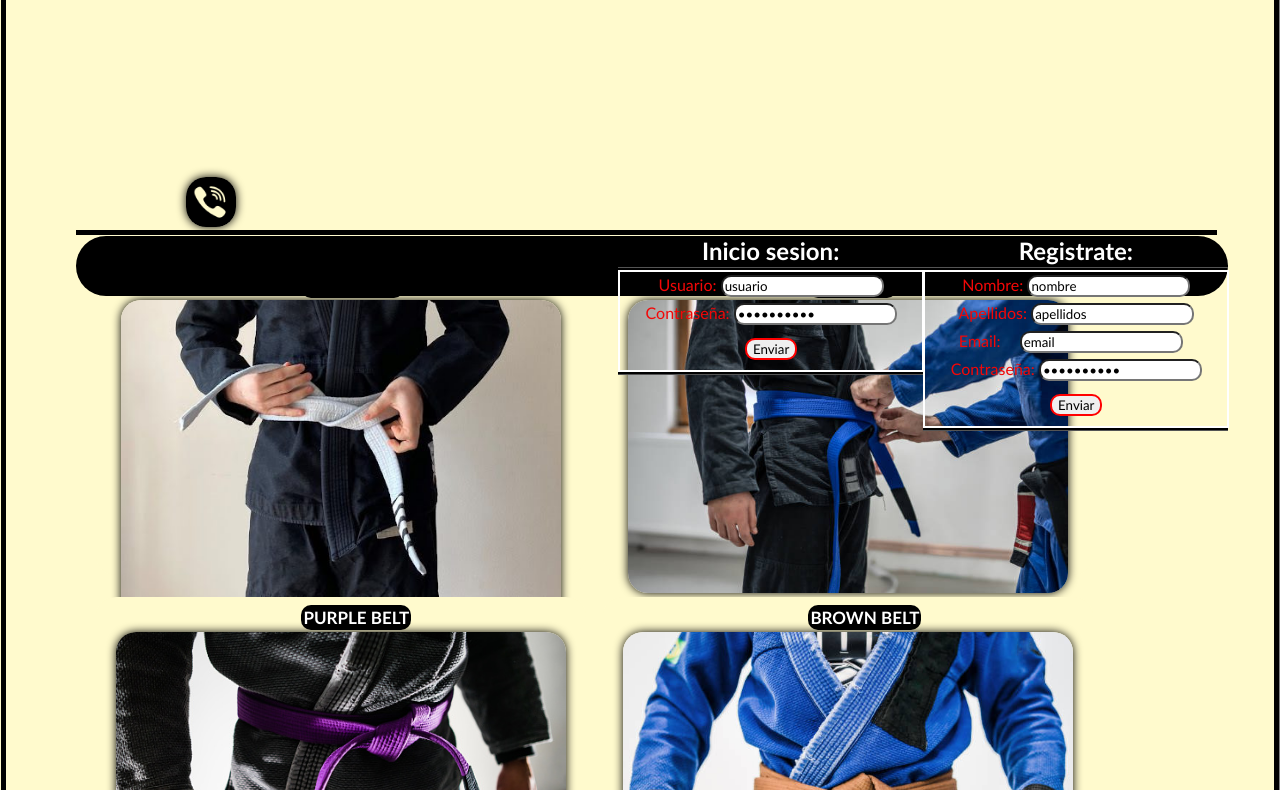
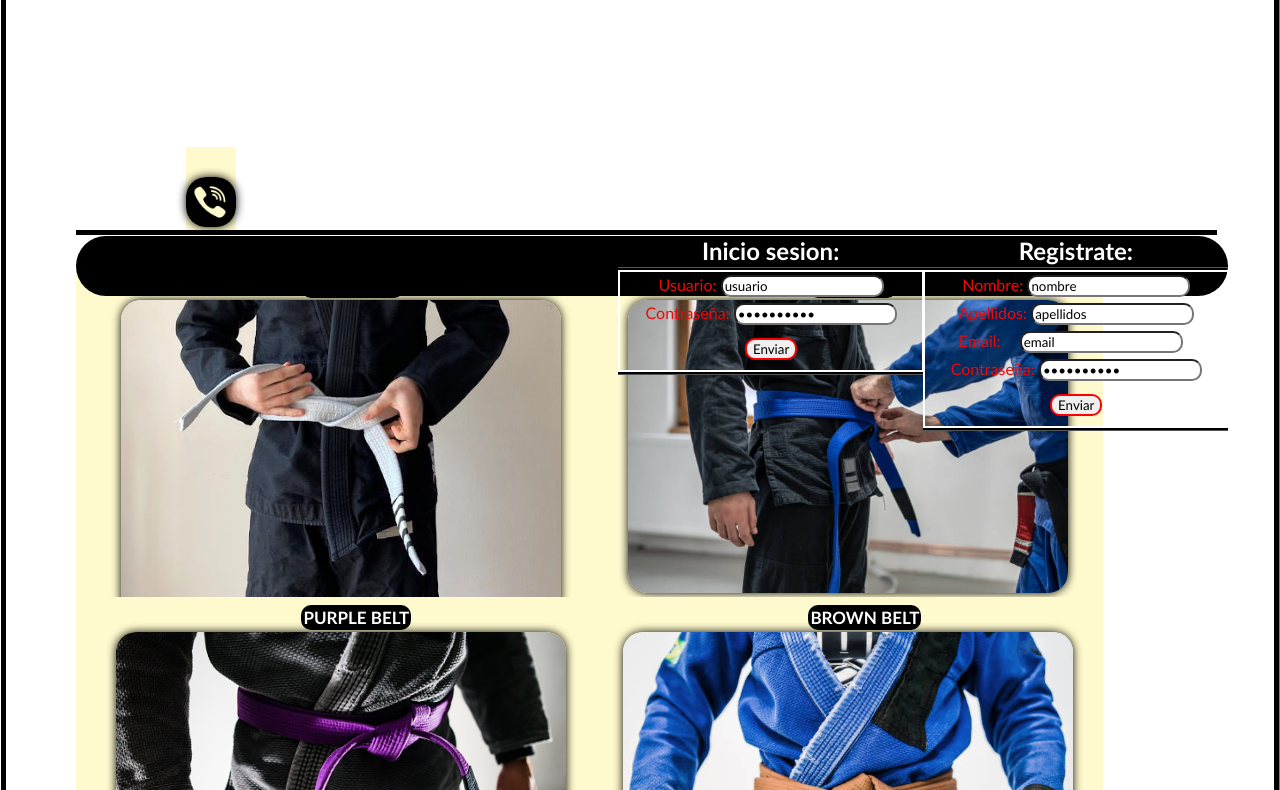
Before and after one commit to daruajiujitsu/daruajiujitsu.github.io, a plain HTML site: page index.html in a window 1280 px wide. Shown: the part 281-1071 px from the top of the page. Drawn offline with Linux system fonts and the light colour scheme.

Commit message:
Add files via upload

```diff
--- a/styles.css
+++ b/styles.css
@@ -9,7 +9,7 @@
 
 body{
     width: 99%;
-   background-color:lemonchiffon;
+   background-color:white;
    border: 5px solid black;
    border-radius: 30px;
    -webkit-border-radius: 30px;
@@ -29,7 +29,7 @@ body{
     margin-top: 20px;
     margin-left: 70px;
     margin-right: 10px;
-    background-color: lemonchiffon;
+    background-color: white;
     text-align: center;
     /*box-shadow: 0px 0px 3px black;*/
    /* border-radius:50px ;
```
